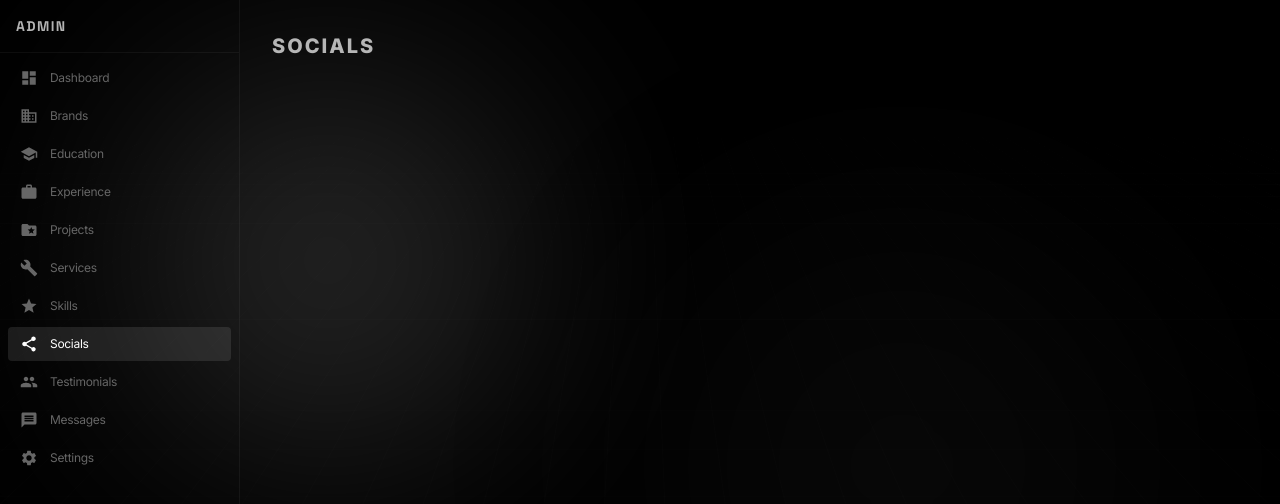
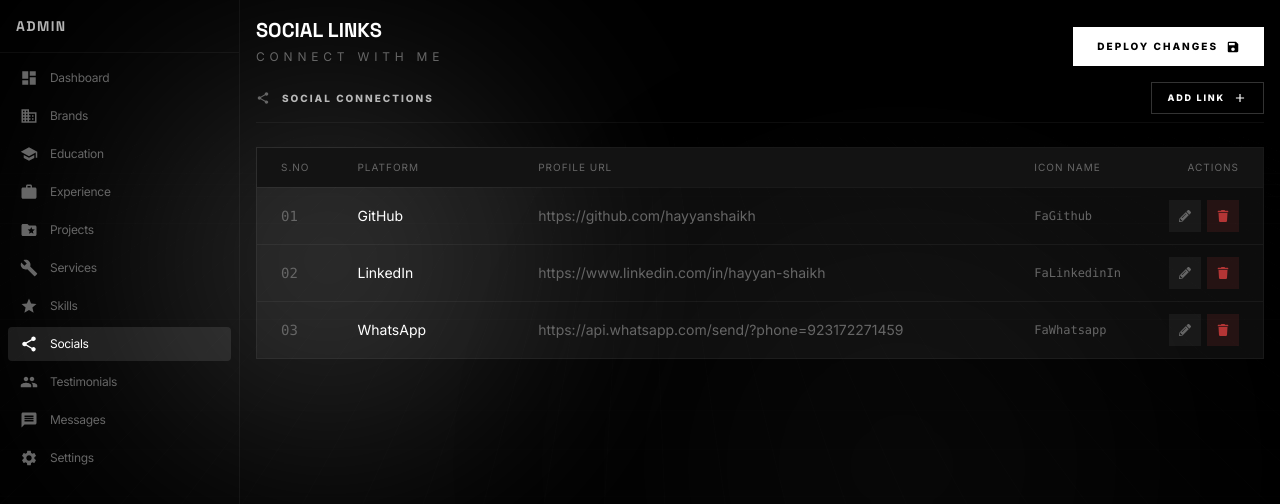
Before and after one commit to Hayyanshaikh/portfolio, a Next.js app: page /admin/socials in a window 1280 px wide. Shown: the top 504 px of the page. Built offline with nearby package versions, Linux system fonts and the light colour scheme.

Commit message:
feat: implement admin socials page

```diff
--- a/app/(admin)/admin/socials/page.tsx
+++ b/app/(admin)/admin/socials/page.tsx
@@ -1,7 +1,245 @@
-export default function SocialsPage() {
+"use client";
+
+import { useEffect, useState } from "react";
+import { MdSave, MdAdd, MdShare } from "react-icons/md";
+import Button from "@/components/ui/Button";
+import PageHeader from "@/components/admin/PageHeader";
+import FieldGroup from "@/components/admin/FieldGroup";
+import InputField from "@/components/ui/InputField";
+import DataTable, { ColumnDef } from "@/components/admin/DataTable";
+import Modal from "@/components/ui/Modal";
+import Form from "@/components/ui/Form";
+import ActionButtons from "@/components/ui/ActionButtons";
+
+interface SocialEntry {
+  id: string;
+  label: string;
+  href: string;
+  icon: string;
+}
+
+const initialSocials: SocialEntry[] = [
+  {
+    id: "1",
+    label: "GitHub",
+    href: "https://github.com/hayyanshaikh",
+    icon: "FaGithub",
+  },
+  {
+    id: "2",
+    label: "LinkedIn",
+    href: "https://www.linkedin.com/in/hayyan-shaikh",
+    icon: "FaLinkedinIn",
+  },
+  {
+    id: "3",
+    label: "WhatsApp",
+    href: "https://api.whatsapp.com/send/?phone=923172271459",
+    icon: "FaWhatsapp",
+  },
+];
+
+const SocialsPage = () => {
+  const [isModalOpen, setIsModalOpen] = useState<boolean>(false);
+  const [isDeleteModalOpen, setIsDeleteModalOpen] = useState<boolean>(false);
+  const [isSuccessModalOpen, setIsSuccessModalOpen] = useState<boolean>(false);
+  const [selectedEntry, setSelectedEntry] = useState<SocialEntry | null>(
+    null,
+  );
+  const [socials, setSocials] = useState<SocialEntry[]>([]);
+
+  useEffect(() => {
+    setSocials(initialSocials);
+  }, []);
+
+  const handleAddEntryModal = () => {
+    setSelectedEntry(null);
+    setIsModalOpen(true);
+  };
+
+  const handleEditEntry = (entry: SocialEntry) => {
+    setSelectedEntry(entry);
+    setIsModalOpen(true);
+  };
+
+  const handleSave = (values: Record<string, FormDataEntryValue>) => {
+    const payload = {
+      label: (values.label as string) || "",
+      href: (values.href as string) || "",
+      icon: (values.icon as string) || "",
+    };
+
+    if (selectedEntry) {
+      setSocials((prev) =>
+        prev.map((s) => (s.id === selectedEntry.id ? { ...s, ...payload } : s))
+      );
+    } else {
+      const newSocial = {
+        id: Math.random().toString(36).substr(2, 9),
+        ...payload,
+      };
+      setSocials((prev) => [...prev, newSocial]);
+    }
+    setIsModalOpen(false);
+  };
+
+  const handleDelete = () => {
+    if (selectedEntry) {
+      setSocials((prev) => prev.filter((s) => s.id !== selectedEntry.id));
+      setIsDeleteModalOpen(false);
+      setIsSuccessModalOpen(true);
+    }
+  };
+
+  const columns: ColumnDef<SocialEntry>[] = [
+    {
+      key: "sno",
+      header: "S.No",
+      headerClassName: "w-16",
+      cellClassName: "text-sm font-mono text-muted",
+      render: (_, index) => String(index + 1).padStart(2, "0"),
+    },
+    {
+      key: "label",
+      header: "Platform",
+    },
+    {
+      key: "href",
+      header: "Profile URL",
+      cellClassName: "text-muted max-w-xs truncate",
+    },
+    {
+      key: "icon",
+      header: "Icon Name",
+      headerClassName: "w-32",
+      cellClassName: "font-mono text-xs text-muted",
+    },
+    {
+      key: "actions",
+      header: "Actions",
+      headerClassName: "text-right w-24",
+      cellClassName: "text-right",
+      render: (entry) => (
+        <ActionButtons
+          onEdit={() => handleEditEntry(entry)}
+          onDelete={() => {
+            setSelectedEntry(entry);
+            setIsDeleteModalOpen(true);
+          }}
+        />
+      ),
+    },
+  ];
+
   return (
-    <div className="p-4">
-      <h1 className="text-xl font-bold uppercase tracking-widest text-white/70">Socials</h1>
+    <div className="animate-reveal space-y-4">
+      <PageHeader
+        title="Social Links"
+        subtitle="Connect with me"
+        action={
+          <Button
+            variant="solid"
+            size="sm"
+            icon={<MdSave className="text-sm" />}
+            onClick={() => {
+              alert("Changes deployed to website!");
+            }}
+          >
+            Deploy Changes
+          </Button>
+        }
+      />
+
+      <div className="space-y-6">
+        <FieldGroup
+          title="Social Connections"
+          icon={MdShare}
+          rightAction={
+            <Button
+              variant="outline"
+              size="xs"
+              onClick={handleAddEntryModal}
+              icon={<MdAdd className="text-sm" />}
+            >
+              Add Link
+            </Button>
+          }
+        >
+          <DataTable columns={columns} data={socials} />
+        </FieldGroup>
+      </div>
+
+      <Modal
+        size="xl"
+        form="socialForm"
+        isOpen={isModalOpen}
+        setIsOpen={setIsModalOpen}
+        footerAction={
+          selectedEntry && (
+            <ActionButtons
+              showEdit={false}
+              onDelete={() => {
+                setIsDeleteModalOpen(true);
+              }}
+            />
+          )
+        }
+        buttonText={selectedEntry ? "Update" : "Save"}
+        title={selectedEntry ? "Edit Social" : "Add New Social"}
+      >
+        <Form
+          key={selectedEntry?.id || "add"}
+          form="socialForm"
+          onSubmit={handleSave}
+          className="space-y-4"
+        >
+          <InputField
+            isRequired
+            name="label"
+            label="Platform Name"
+            defaultValue={selectedEntry?.label}
+            placeholder="e.g. LinkedIn"
+          />
+          <InputField
+            isRequired
+            name="href"
+            label="Profile URL"
+            defaultValue={selectedEntry?.href}
+            placeholder="https://..."
+          />
+          <InputField
+            isRequired
+            name="icon"
+            label="Icon Name (React Icons)"
+            defaultValue={selectedEntry?.icon}
+            placeholder="e.g. FaLinkedin, FaGithub"
+          />
+        </Form>
+      </Modal>
+
+      <Modal
+        type="warning"
+        buttonText="Yes"
+        title="Are you sure"
+        isOpen={isDeleteModalOpen}
+        setIsOpen={setIsDeleteModalOpen}
+        description="Are you sure you want to delete this social link?"
+        onConfirm={handleDelete}
+      />
+
+      <Modal
+        type="success"
+        buttonText="Ok"
+        title="Success"
+        isOpen={isSuccessModalOpen}
+        setIsOpen={setIsSuccessModalOpen}
+        description="Social link deleted successfully!"
+        onConfirm={() => {
+          setIsSuccessModalOpen(false);
+        }}
+      />
     </div>
   );
-}
+};
+
+export default SocialsPage;
```
